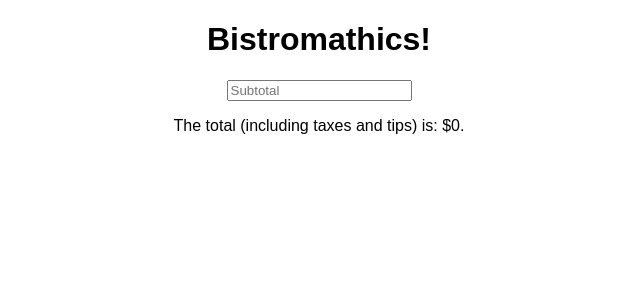
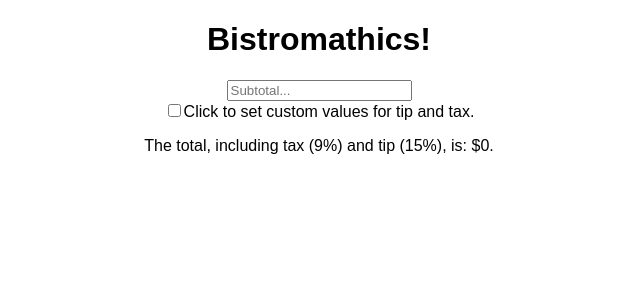
Before and after one commit to awarnes/bistromathics, a React (Create React App) app: page / in a window 1280 px wide. Shown: the top 300 px of the page, without its empty margins (321-961 px from the left). Built offline with nearby package versions, Linux system fonts and the light colour scheme.

Commit message:
Starting to add custom tip and tax calculations.

```diff
--- a/src/App.js
+++ b/src/App.js
@@ -6,10 +6,18 @@ class App extends Component {
     super(props)
 
     this.state = {
-      total: 0.0
+      total: 0.0,
+      customChecked: false,
+      tax: 9,
+      tip: 15
     }
 
     this.calcReceipt = this.calcReceipt.bind(this)
+    this.updateCustomChecked = this.updateCustomChecked.bind(this)
+  }
+
+  updateCustomChecked () {
+    this.setState({customChecked: !this.state.customChecked})
   }
 
   calcReceipt (e) {
@@ -19,9 +27,15 @@ class App extends Component {
     return (
       <div className="App">
         <h1>Bistromathics!</h1>
-        <input type='text' id='subtotal' placeholder='Subtotal' onChange={this.calcReceipt}/>
+        <input type='text' id='subtotal' placeholder='Subtotal...' onChange={this.calcReceipt}/>
+        <br/>
+        <input type='checkbox' checked={this.state.customChecked} id='customize' onChange={this.updateCustomChecked} />
+        <label htmlFor='customize'>Click to set custom values for tip and tax.</label>
+        <br/>
+        <input type='text' hidden={!this.state.customChecked} id='tipPercent' onChange={this.updateCustomTip} placeholder='Custom Tip...'/>
+        <input type='text' hidden={!this.state.customChecked} id='taxPercent' onChange={this.updateCustomTax} placeholder='Custom Tax...'/>
         <p>
-          The total (including taxes and tips) is: ${this.state.total}.
+          The total, including tax ({this.state.tax}%) and tip ({this.state.tip}%), is: ${this.state.total}.
         </p>
       </div>
     )
```
